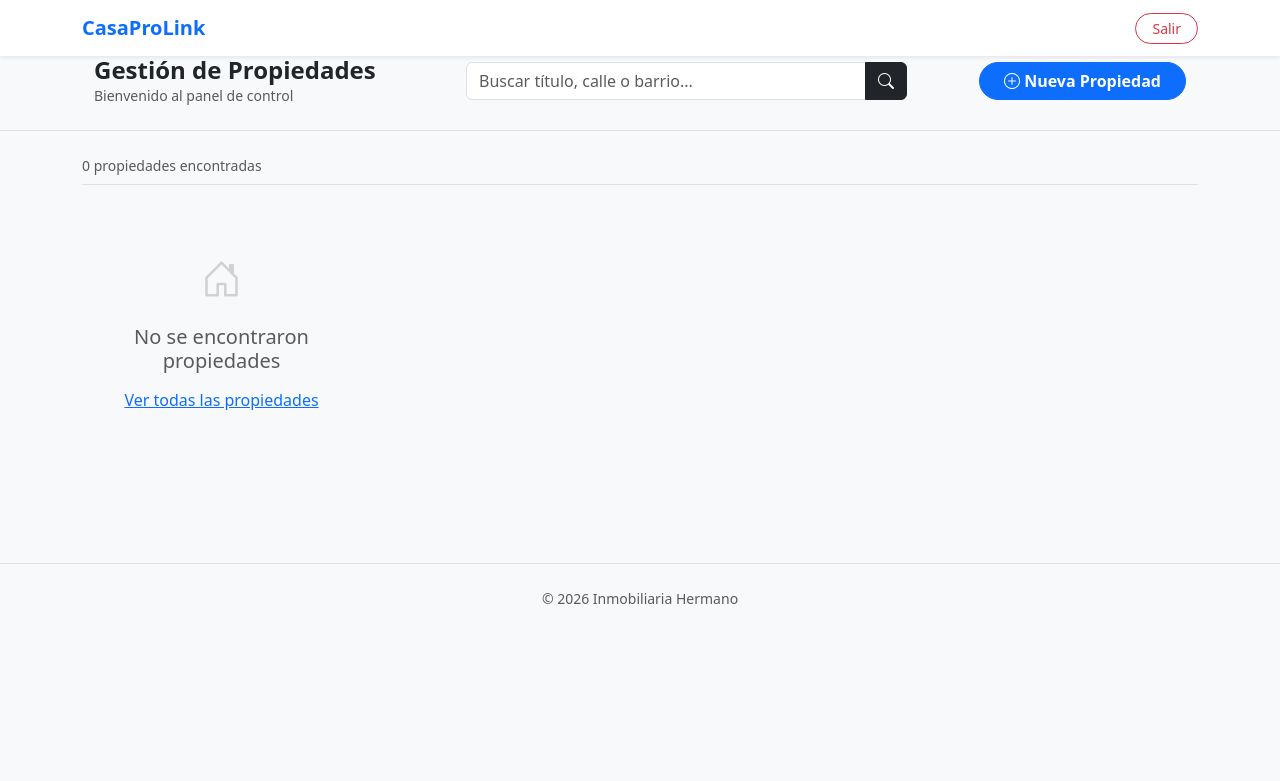
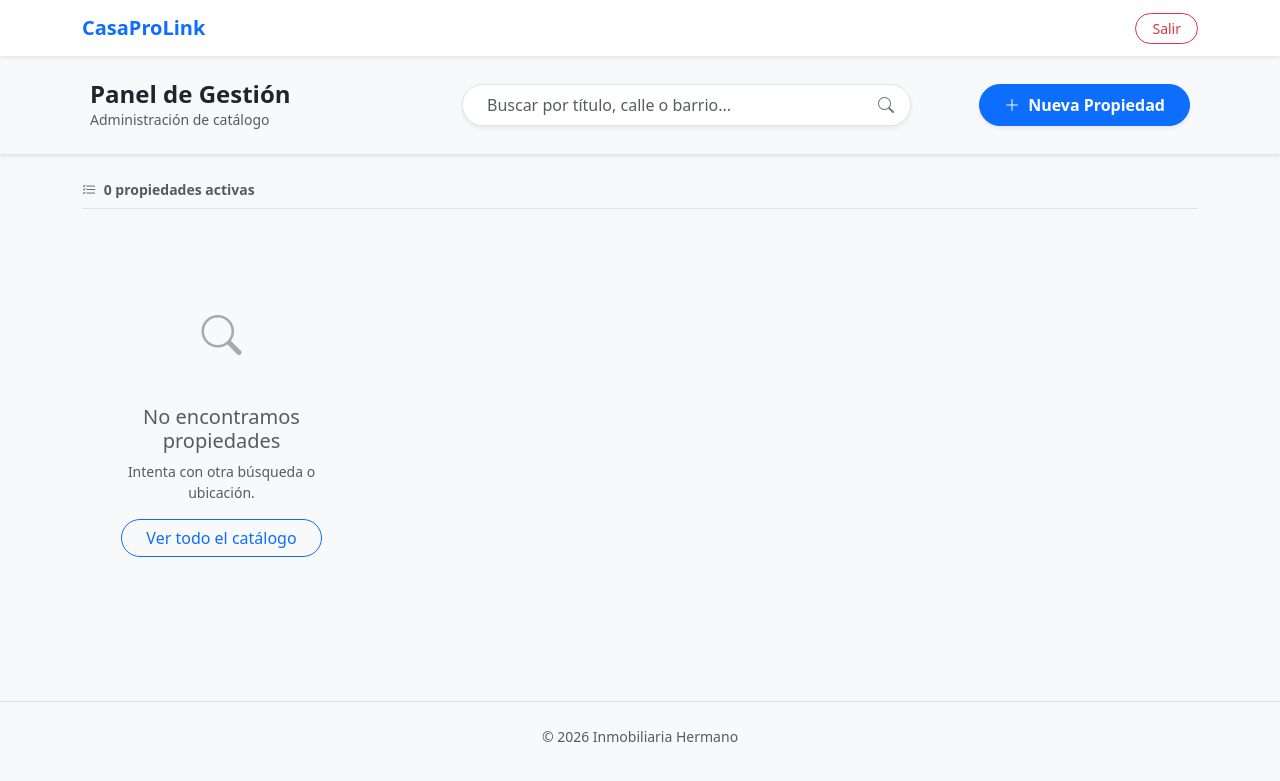
Before and after one commit to MariNaselli/Casa-Pro-Link, a Flask app: page / in a window 1280 px wide. Shown: the top 781 px of the page. Run offline with Flask 3, Linux system fonts and the light colour scheme; the visitor is signed in with stand-in values (Sample User, id 1); data that the repository does not hold is empty.

Commit message:
Modificaciones en ficha admin y public.

```diff
--- a/app/templates/public/index.html
+++ b/app/templates/public/index.html
@@ -8,25 +8,38 @@
 {% endif %}
 
 {% if current_user.is_authenticated %}
-<div class="bg-light border-bottom py-4 mb-4" style="margin-top: -24px;">
+<div class="bg-light border-bottom py-4 mb-4 shadow-sm">
     <div class="container">
-        <div class="row align-items-center">
-            <div class="col-md-4">
-                <h4 class="fw-bold mb-0">Gestión de Propiedades</h4>
-                <p class="text-muted small mb-0">Bienvenido al panel de control</p>
+        <div class="row g-3 align-items-center">
+
+            <div class="col-12 col-md-4 text-center text-md-start">
+                <h4 class="fw-bold mb-0 text-dark">Panel de Gestión</h4>
+                <p class="text-muted small mb-0">Administración de catálogo</p>
             </div>
-            <div class="col-md-5">
-                <form action="/" method="GET" class="input-group">
-                    <input type="text" name="q" class="form-control" placeholder="Buscar título, calle o barrio..." value="{{ busqueda or '' }}">
-                    <button class="btn btn-dark" type="submit"><i class="bi bi-search"></i></button>
-                    {% if busqueda %}<a href="/" class="btn btn-outline-secondary">Limpiar</a>{% endif %}
+
+            <div class="col-12 col-md-5">
+                <form action="/" method="GET" class="input-group shadow-sm rounded-pill overflow-hidden border bg-white">
+                    <input type="text" name="q" class="form-control border-0 ps-4 py-2"
+                           placeholder="Buscar por título, calle o barrio..."
+                           value="{{ busqueda or '' }}"
+                           style="box-shadow: none;"> <button class="btn btn-white bg-white border-0 text-secondary pe-3" type="submit">
+                        <i class="bi bi-search"></i>
+                    </button>
+
+                    {% if busqueda %}
+                    <a href="/" class="btn btn-white bg-white border-0 text-danger pe-3 d-flex align-items-center">
+                        <i class="bi bi-x-circle-fill"></i>
+                    </a>
+                    {% endif %}
                 </form>
             </div>
-            <div class="col-md-3 text-end">
-                <a href="{{ url_for('cargar') }}" class="btn btn-primary rounded-pill px-4 fw-bold">
-                    <i class="bi bi-plus-circle"></i> Nueva Propiedad
+
+            <div class="col-12 col-md-3 text-center text-md-end">
+                <a href="{{ url_for('cargar') }}" class="btn btn-primary rounded-pill px-4 py-2 fw-bold shadow-sm w-100 w-md-auto">
+                    <i class="bi bi-plus-lg me-1"></i> Nueva Propiedad
                 </a>
             </div>
+
         </div>
     </div>
 </div>
@@ -34,33 +47,44 @@
 
 <div class="container mt-4">
   {% if current_user.is_authenticated %}
-    <div class="d-flex justify-content-between mb-3 border-bottom pb-2">
-        <span class="text-muted small">{{ propiedades|length }} propiedades encontradas</span>
-    </div>
+    <div class="d-flex justify-content-between align-items-center mb-4 border-bottom pb-2">
+        <span class="text-muted small fw-bold">
+            <i class="bi bi-list-check me-1"></i> {{ propiedades|length }} propiedades activas
+        </span>
+        </div>
   {% endif %}
 
   <div class="row row-cols-1 row-cols-sm-2 row-cols-md-3 row-cols-lg-4 g-4 pb-5">
     {% for p in propiedades %}
     <div class="col">
-      <div class="card h-100 shadow-sm border-0 rounded-4 overflow-hidden position-relative">
+      <div class="card h-100 shadow-sm border-0 rounded-4 overflow-hidden position-relative hover-card">
 
         {% set img = p.archivos | selectattr('tipo', 'equalto', 'imagen') | first %}
         <div class="position-relative">
             <img src="{{ url_for('static', filename='uploads/' + img.archivo_nombre) if img else url_for('static', filename='img/no-photo.jpg') }}"
-                 class="card-img-top" style="height: 180px; object-fit: cover">
-            <span class="badge position-absolute top-0 end-0 m-2 {{ 'bg-success' if p.operacion_rel.nombre == 'Venta' else 'bg-warning text-dark' }} rounded-pill px-3">
+                 class="card-img-top" style="height: 200px; object-fit: cover">
+
+            <span class="badge position-absolute top-0 end-0 m-3 {{ 'bg-success' if p.operacion_rel.nombre == 'Venta' else 'bg-warning text-dark' }} rounded-pill px-3 shadow-sm">
                 {{ p.operacion_rel.nombre }}
+            </span>
+
+            <span class="badge position-absolute bottom-0 start-0 m-3 bg-dark bg-opacity-75 rounded-pill px-2 small">
+                {{ p.tipo.nombre }}
             </span>
         </div>
 
-        <div class="card-body p-3">
-          <h6 class="fw-bold mb-1 text-truncate">{{ p.titulo }}</h6>
-          <p class="text-muted small mb-2"><i class="bi bi-geo-alt text-danger"></i> {{ p.barrio_rel.nombre }}</p>
-          <h6 class="text-primary fw-bold mb-0 fs-5">
-            {{ p.moneda }} {{ "{:,.0f}".format(p.precio).replace(',', '.') if p.precio else 'Consultar' }}
-          </h6>
+        <div class="card-body p-3 d-flex flex-column">
+          <div class="mb-auto">
+              <h6 class="fw-bold mb-1 text-truncate" title="{{ p.titulo }}">{{ p.titulo }}</h6>
+              <p class="text-muted small mb-2 text-truncate">
+                <i class="bi bi-geo-alt-fill text-danger me-1"></i>{{ p.barrio_rel.nombre }}
+              </p>
+              <h5 class="text-primary fw-bold mb-0">
+                {{ p.moneda }} {{ "{:,.0f}".format(p.precio).replace(',', '.') if p.precio else 'Consultar' }}
+              </h5>
+          </div>
 
-          <div class="mt-3 pt-3 border-top d-flex justify-content-between">
+          <div class="mt-3 pt-3 border-top w-100">
              {% include 'includes/_acciones.html' %}
           </div>
         </div>
@@ -69,15 +93,26 @@
     </div>
     {% else %}
     <div class="col-12 text-center py-5">
-        <i class="bi bi-house-door fs-1 text-muted opacity-25"></i>
-        <h5 class="mt-3 text-muted">No se encontraron propiedades</h5>
-        <a href="/" class="btn btn-link">Ver todas las propiedades</a>
+        <div class="bg-light rounded-circle d-inline-flex p-4 mb-3">
+            <i class="bi bi-search fs-1 text-muted opacity-50"></i>
+        </div>
+        <h5 class="text-muted">No encontramos propiedades</h5>
+        <p class="text-muted small">Intenta con otra búsqueda o ubicación.</p>
+        <a href="/" class="btn btn-outline-primary rounded-pill px-4">Ver todo el catálogo</a>
     </div>
     {% endfor %}
   </div>
 </div>
 
 {% include 'includes/_modal_eliminar.html' %}
+
+<style>
+    .hover-card { transition: transform 0.2s ease-in-out; }
+    .hover-card:hover { transform: translateY(-5px); }
+    /* Ajuste para que el botón 'Nueva Propiedad' no ocupe todo el ancho en PC */
+    @media (min-width: 768px) { .w-md-auto { width: auto !important; } }
+</style>
+
 {% endblock %}
 
 {% block scripts %}
@@ -88,57 +123,41 @@
         const input = document.getElementById('inputUbicacion');
         const menu = document.getElementById('menuSugerencias');
 
-        // Si no estamos en la home pública (Admin), estos elementos no existen, así que salimos.
+        // Si no estamos en la home pública, salimos
         if (!input || !menu) return;
 
-        // Recibimos la lista limpia desde Python (si no llega nada, usa lista vacía)
         const todasLasOpciones = {{ sugerencias | default([]) | tojson }};
 
-        // Escuchamos lo que escribe el usuario
         input.addEventListener('input', function() {
             const valor = this.value.toLowerCase().trim();
-
-            // Limpiamos el menú
             menu.innerHTML = '';
 
-            // Si hay menos de 2 letras, ocultamos el menú y no hacemos nada
             if (valor.length < 2) {
                 menu.classList.add('d-none');
                 return;
             }
 
-            // Filtramos las coincidencias
             const coincidencias = todasLasOpciones.filter(op => op.toLowerCase().includes(valor));
 
-            // Si no hay coincidencias, ocultamos
             if (coincidencias.length === 0) {
                 menu.classList.add('d-none');
                 return;
             }
 
-            // Creamos los botones lindos dentro del menú
             coincidencias.forEach(op => {
                 const item = document.createElement('button');
                 item.className = "list-group-item list-group-item-action text-start border-0 px-3 py-2";
                 item.innerHTML = `<i class="bi bi-geo-alt-fill text-danger me-2"></i> ${op}`;
-
-                // Al hacer clic, rellenamos el input y ocultamos el menú
                 item.onclick = function(e) {
                     e.preventDefault();
                     input.value = op;
                     menu.classList.add('d-none');
-                    // Opcional: Podés hacer que se envíe el formulario automáticamente al elegir
-                    // input.form.submit();
                 };
-
                 menu.appendChild(item);
             });
-
-            // Mostramos el menú
             menu.classList.remove('d-none');
         });
 
-        // Cerrar el menú si clickea afuera
         document.addEventListener('click', function(e) {
             if (!input.contains(e.target) && !menu.contains(e.target)) {
                 menu.classList.add('d-none');
```
Also changed, not shown: app/templates/public/ficha.html (+25 -28 lines).
